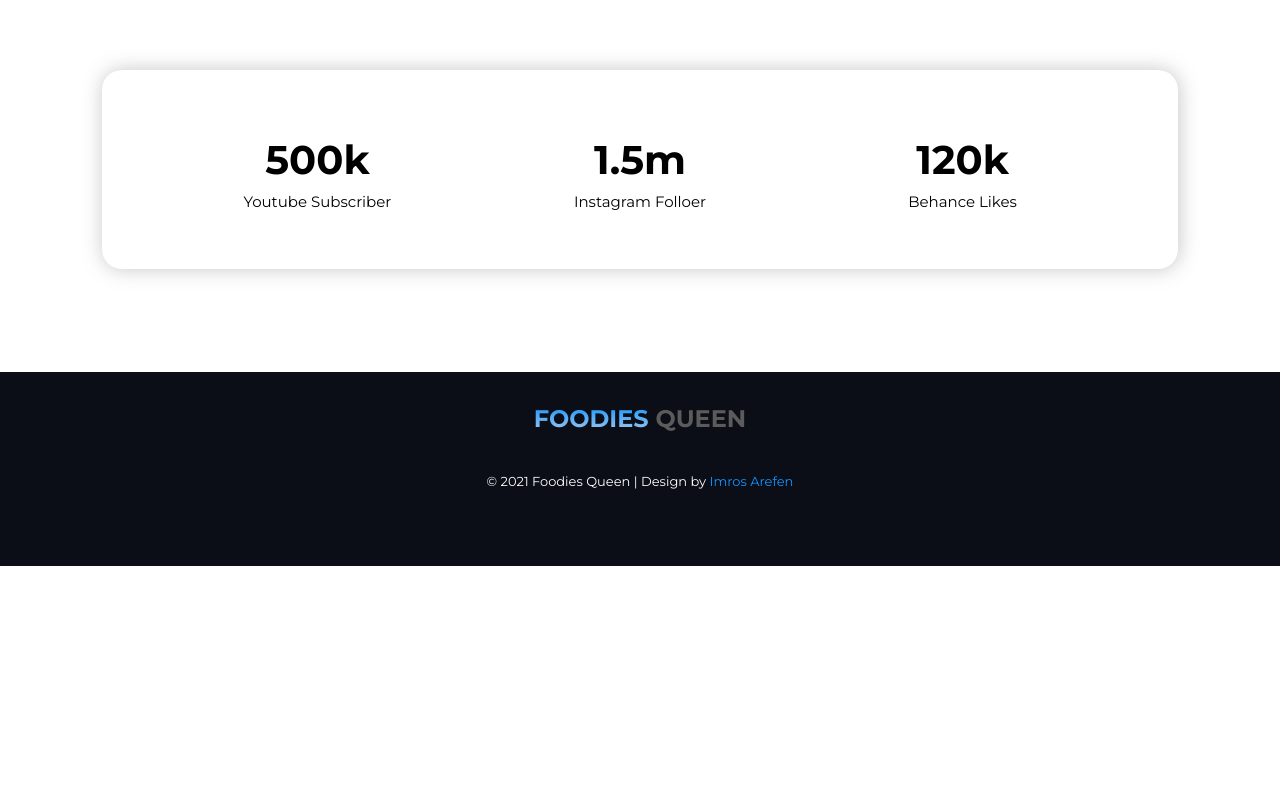
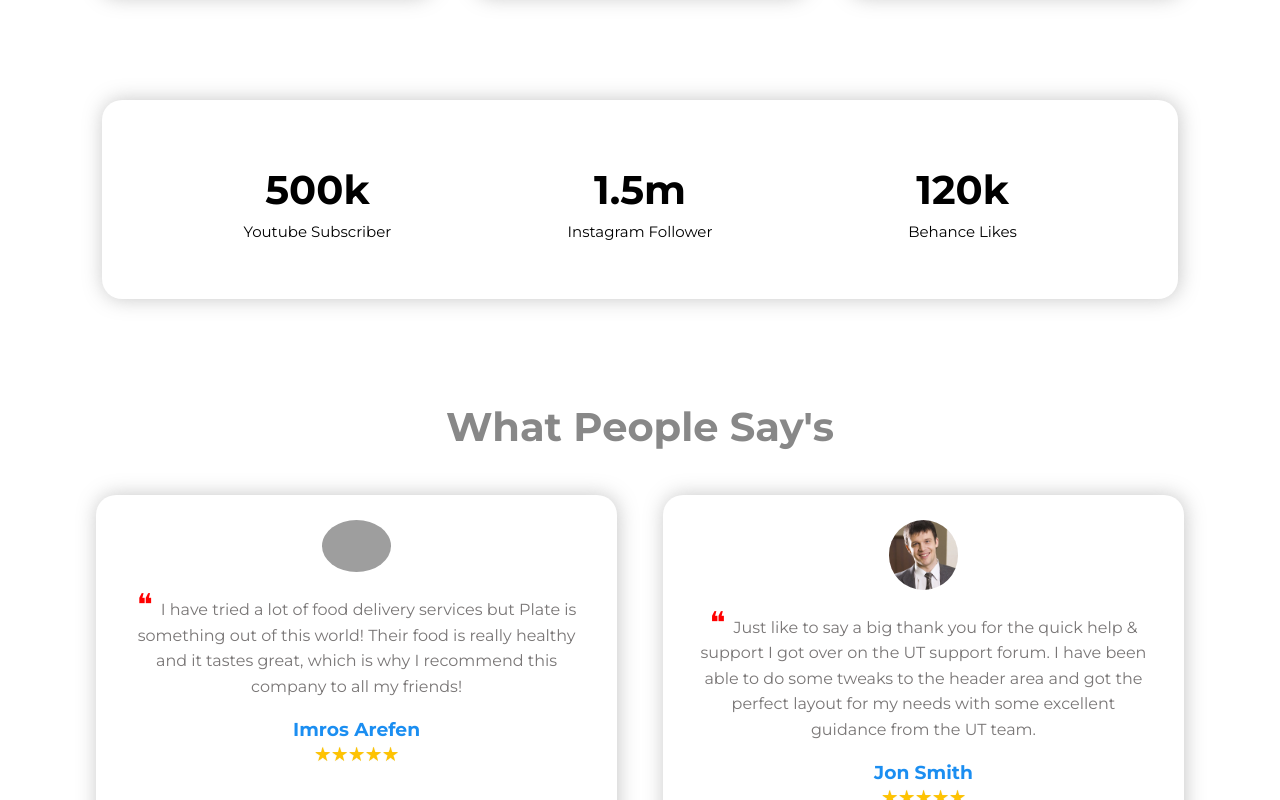
Before and after one commit to imros10/foodies-queen, a plain HTML site: page index.html in a window 1280 px wide. Shown: the part 2000-2800 px from the top of the page. Before the commit the page ends 2566 px from the top, so only its background shows below. Drawn offline with Linux system fonts and the light colour scheme; grey boxes are pictures that could not be loaded.

Commit message:
review section added

```diff
--- a/css/style.css
+++ b/css/style.css
@@ -15,9 +15,12 @@ h1{
 section{
     margin-bottom: 40px;
 }
+/* This is header area */
+
 .header-area{
 padding-left: 6%;
 padding-right: 5%;
+margin-top: 30px;
 }
 .header-area h1{
     font-size: 50px;
@@ -47,6 +50,8 @@ padding-right: 5%;
      border-radius: 25px;
      box-shadow: 1px 0px 12px 1px #70b3f1c4;
 }
+
+/* This is About area */
 .about-section{
     padding-left: 12%;
     padding-right: 5%;
@@ -69,15 +74,13 @@ width: 60%;
     padding-bottom: 90px;
     color: #504f4f;
     line-height: 1.6em;
-
 }
 .about-text-area{
     padding-top: 40px;
     padding-bottom: px;
 }
-.items-section{
 
-}
+/* This is Items area */
 .items-section h1{
     text-align: center;
     color: #888888;
@@ -114,6 +117,8 @@ width: 60%;
 .items-width img{
     width: 100%;
 }
+
+/* This is Count area */
 .count-section{
     box-shadow: #80808073 1px 0px 20px 0px;
     margin: 8% 8%;
@@ -134,6 +139,49 @@ width: 60%;
     font-size: 15px;
     margin-top: -25px;
 }
+
+/* This is Review area */
+.review-section h1{
+    text-align: center;
+    font-size: 40px;
+    color: #888888;
+    font-weight: 800;
+}
+.review-section{
+margin: 0% 5%;
+margin-bottom: 5%;
+}
+.main-reviews{
+    width: 40%;
+    box-shadow: #80808073 1px 0px 20px 0px;
+    margin: 1% 2%;
+    padding: 25px 30px;
+    text-align: center;
+    border-radius: 20px;
+}
+.main-reviews p{
+    color: #797676;
+    line-height: 1.6em;
+
+}
+.main-reviews span{
+    font-size: 30px;
+    color: red;
+}
+.main-reviews h3{
+    color: #1B8EF1;
+    margin-bottom: -1px;
+}
+.review-person-image{
+width: 15%;
+border-radius: 50%;
+}
+.review-icon{
+    width: 20%;
+}
+
+
+/* This is Footer area */
 footer{
     background: #0B0D17;
     text-align: center;
@@ -144,9 +192,9 @@ footer h2{
     text-transform: uppercase;
 }
 footer span{
-background: -webkit-linear-gradient(#1094FC,#A5C9EE);
--webkit-background-clip: text;
--webkit-text-fill-color: transparent;
+    background: -webkit-linear-gradient(#1094FC,#A5C9EE);
+    -webkit-background-clip: text;
+    -webkit-text-fill-color: transparent;
 }
 footer p{
     color: white;
--- a/index.html
+++ b/index.html
@@ -5,6 +5,7 @@
     <meta http-equiv="X-UA-Compatible" content="IE=edge">
     <meta name="viewport" content="width=device-width, initial-scale=1.0">
     <title>Foodies Queen</title>
+    <link rel="shortcut icon" href="images/fav-icons .png" type="image/x-icon">
     <link rel="stylesheet" href="css/style.css">
     <link rel="preconnect" href="https://fonts.googleapis.com">
     <link rel="preconnect" href="https://fonts.gstatic.com" crossorigin>
@@ -15,7 +16,7 @@
     <section class="header-area flexible-display">
        <div class="half-width">
            <h1><span>Skip</span> The Diet, <br> Just Eat Healthy <br> With Foodies Queen</h1>
-           <p>Plate was established in 2013, as a reliable food service provider where anyone could order healthy food they like.</p>
+           <p>Foodies Queen was established in 2013, as a reliable food service provider where anyone could order healthy food they like.</p>
            <a class="link-button" href="" target="_blank">Order Food</a>
        </div>
        <div class="half-width">
@@ -71,7 +72,7 @@
     </div>
     <div class="count-items">
         <h1>1.5m</h1>
-        <p>Instagram Folloer</p>
+        <p>Instagram Follower</p>
     </div>
     <div class="count-items">
         <h1>120k</h1>
@@ -80,6 +81,30 @@
 </section>
 <!--count section ends here-->
 
+<!--Reviews section start herer-->
+
+<section class="review-section">
+    <h1>What People Say's</h1>
+    <div class="review-area flexible-display">
+        <div class="main-reviews">
+            <img class="review-person-image" src="images/rev1.jpg" alt="">
+            <p><span>❝ </span>I have tried a lot of food delivery services but Plate is something out of this world! Their food is really healthy and it tastes great, which is why I recommend this company to all my friends!</p>
+            <h3>Imros Arefen</h3>
+            <img class="review-icon" src="images/review-icon.jpg" alt="">
+        </div>
+
+
+        <div class="main-reviews">
+            <img class="review-person-image" src="images/review2.jpg" alt="">
+            <p><span>❝ </span>Just like to say a big thank you for the quick help & support I got over on the UT support forum. I have been able to do some tweaks to the header area and got the perfect layout for my needs with some excellent guidance from the UT team.</p>
+            <h3>Jon Smith</h3>
+            <img class="review-icon" src="images/review-icon.jpg" alt="">
+    </div>
+</div>
+</section>
+
+<!--Reviews section ends here-->
+
 <!--footer section-->
 <footer>
     <h2> <span>Foodies</span>  Queen</h2>
```
Also changed, not shown: images/fav-icons .png (added), images/header-img.png (deleted), images/review-icon.jpg (added), images/review2.jpg (added), 1 other file.
